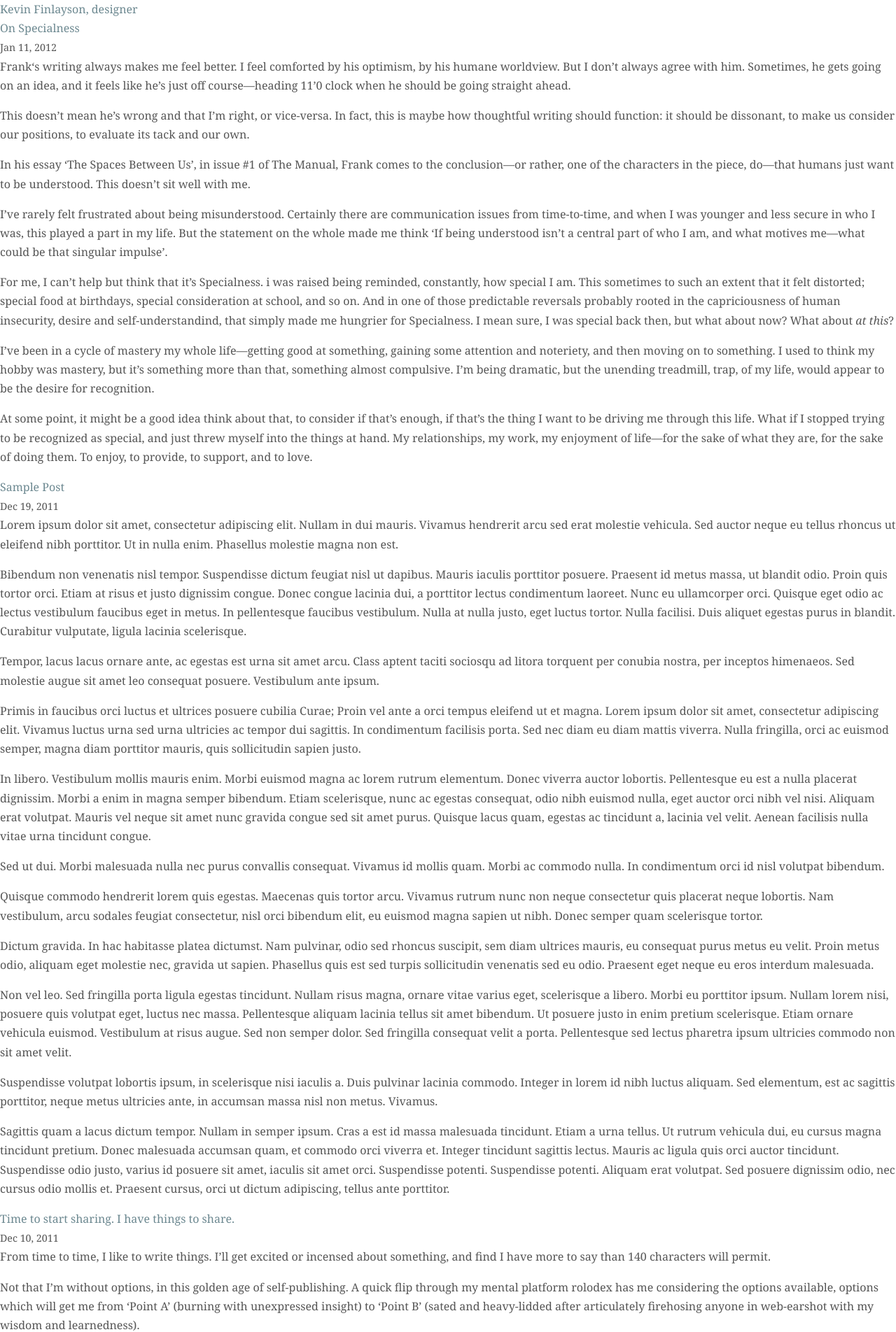
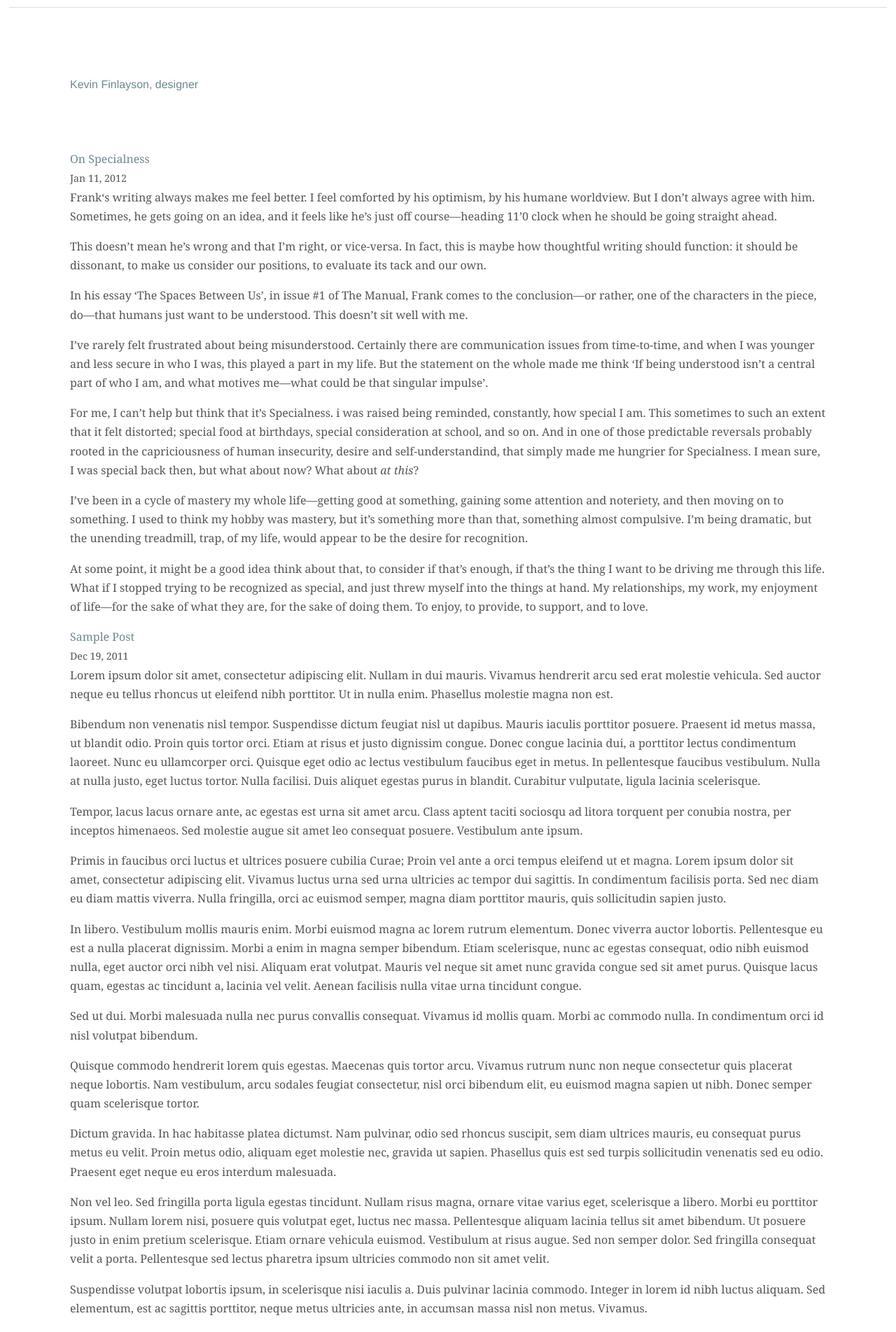
Before and after one commit to kevinfinlayson/kevinfinlayson.com, a Jekyll site: the page built from index.html, in a window 1280 px wide. Shown: the top 1904 px of the page at 70% size. Built offline with Jekyll 4.4.1, drawn with Linux system fonts in a browser that asks for light colours; nearby versions of some CDN libraries.

Commit message:
Basic width styles

```diff
--- a/css/screen.css
+++ b/css/screen.css
@@ -125,12 +125,28 @@ Global
 /*
 Base Layout
 */
+body {
+  width: 98%;
+  border-top: 1px solid #dedede;
+  margin: 10px auto 0 auto; }
+
+.container {
+  max-width: 1080px;
+  width: 100%;
+  margin: 0 auto; }
+
 /*
 typography
 */
 /*
 header
 */
+header[role=banner] {
+  padding: 6em 0  5em 0; }
+
+.logo {
+  font-family: "brandon-grotesque-1", "brandon-grotesque-2", "helvetica neue", arial, sans-serif; }
+
 /*
 Footer
 */
```
Also changed, not shown: css/screen.scss (+11 -0 lines).
